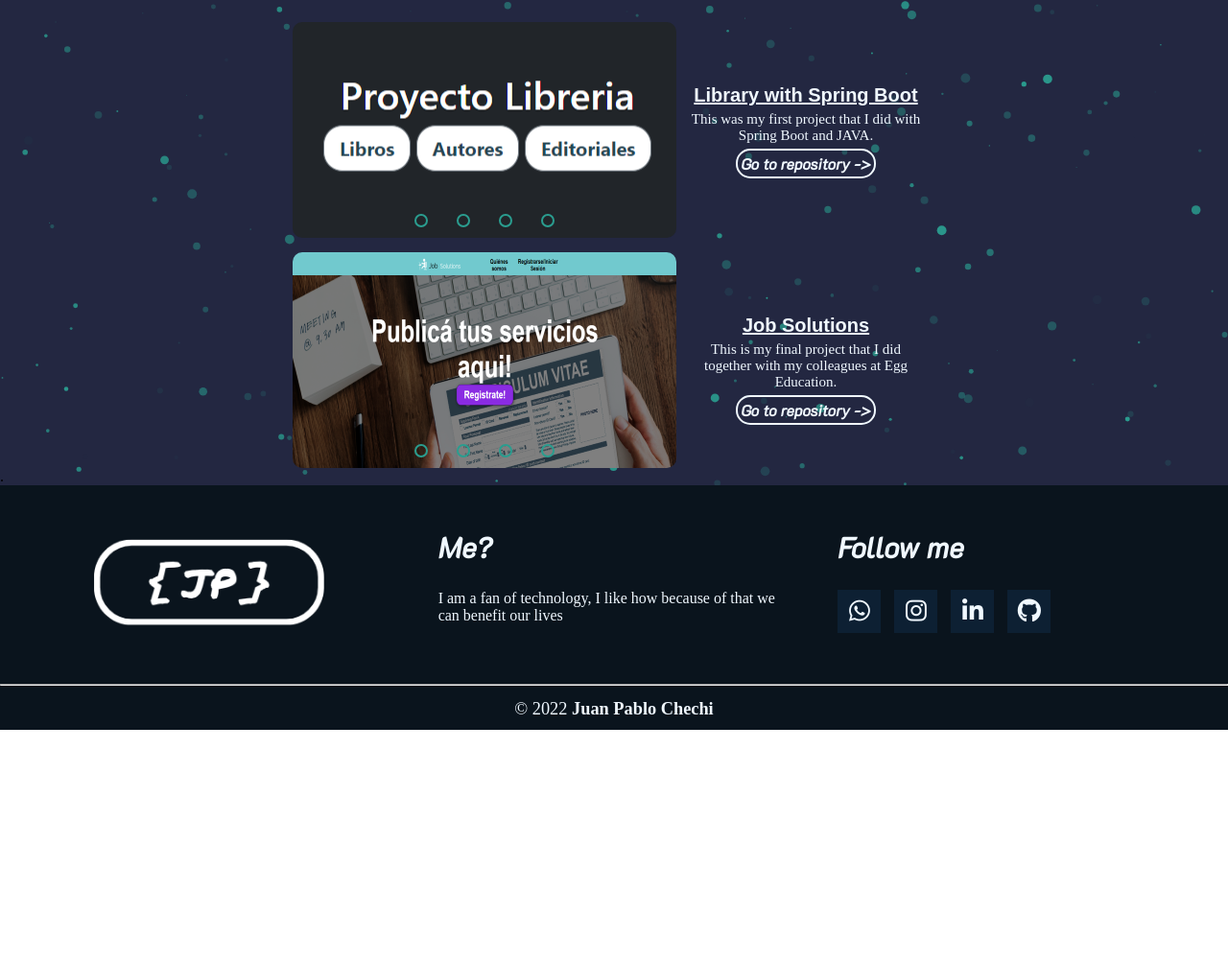
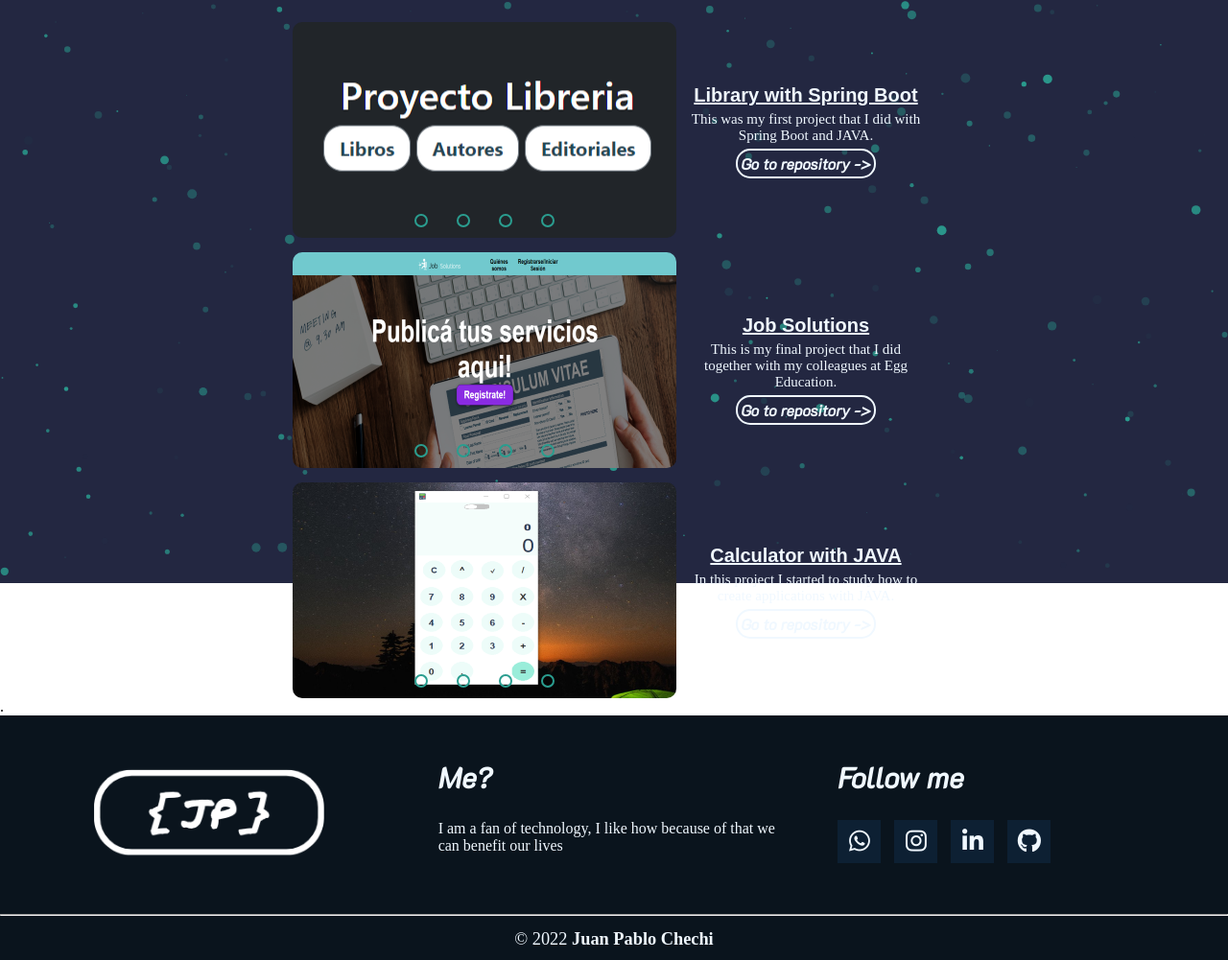
Before and after one commit to ASTERMA848/portfolio, a website: page HTML/mis-proyectos.html in a window 1280 px wide. Shown: the part 192-1193 px from the top of the page at 96% size. Before the commit the page ends 953 px from the top, so only its background shows below. Drawn offline with Linux system fonts and the light colour scheme.

Commit message:
Commit 25 subida de proyecto de calculadora con java

```diff
--- a/CSS/estilo-mis-proyectos.css
+++ b/CSS/estilo-mis-proyectos.css
@@ -453,3 +453,20 @@ label #cancel {
 #radio8:checked~.first {
     margin-left: -60%;
 }
+
+
+#radio9:checked~.first {
+    margin-left: 0;
+}
+
+#radio10:checked~.first {
+    margin-left: -20%;
+}
+
+#radio11:checked~.first {
+    margin-left: -40%;
+}
+
+#radio12:checked~.first {
+    margin-left: -60%;
+}
--- a/HTML/mis-proyectos.html
+++ b/HTML/mis-proyectos.html
@@ -132,7 +132,53 @@
       <h6><a href="https://github.com/jpchechi/Proyecto-final-sobre-clasificados-Egg-.git">Go to repository -> </a></h6>
     </div>
   </div>
+  <div class="contenido2">
 
+    <div class="slider">
+      <div class="slides">
+        <!--radio buttons start-->
+        <input type="radio" name="radio-btn" id="radio9">
+        <input type="radio" name="radio-btn" id="radio10">
+        <input type="radio" name="radio-btn" id="radio11">
+        <input type="radio" name="radio-btn" id="radio12">
+
+        <!--radio buttons end-->
+        <!--slide images start-->
+        <div class="slide first">
+          <img src="../Fotos/Screenshot_12.png" alt="">
+        </div>
+        <div class="slide">
+          <img src="../Fotos/Screenshot_13.png" alt="">
+        </div>
+        <div class="slide">
+          <img src="../Fotos/Screenshot_14.png" alt="">
+        </div>
+        <div class="slide">
+          <img src="../Fotos/Screenshot_15.png" alt="">
+        </div>
+        <!--slide images end-->
+
+      </div>
+      <!--manual navigation start-->
+      <div class="navigation-manual">
+        <label for="radio9" class="manual-btn"></label>
+        <label for="radio10" class="manual-btn"></label>
+        <label for="radio11" class="manual-btn"></label>
+        <label for="radio12" class="manual-btn"></label>
+
+      </div>
+      <!--manual navigation end-->
+    </div>
+
+
+
+  <div class="info">
+    <h3>Calculator with JAVA</h3>
+    <p>In this project I started to study how to create applications with JAVA.
+    </p>
+    <h6><a href="https://github.com/jpchechi/Calculadora_con_JAVA">Go to repository -> </a></h6>
+  </div>
+</div>
 
   <!-- FONDO DE PANTALLA CON BURBUJAS -->
   <div id="particles-js">
```
Also changed, not shown: Fotos/Screenshot_12.png (added), Fotos/Screenshot_13.png (added), Fotos/Screenshot_14.png (added), Fotos/Screenshot_15.png (added).
